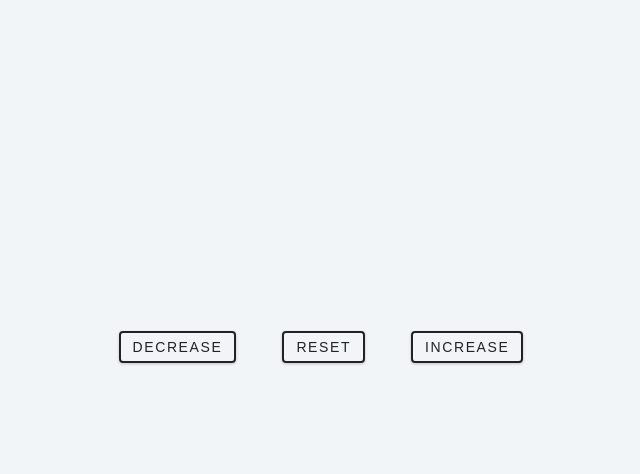
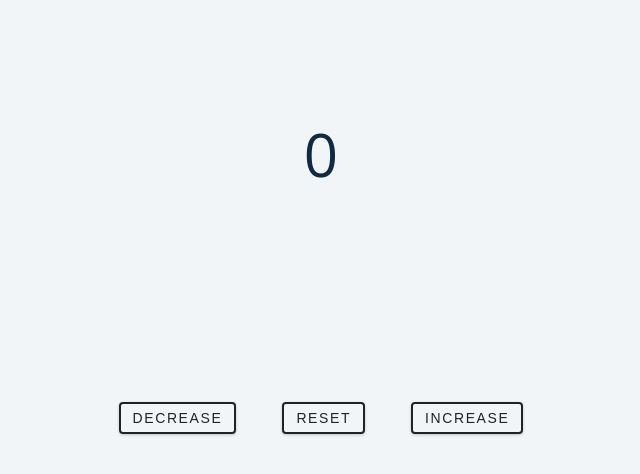
Before and after one commit to DanieleErcoli243/counter, a plain HTML site: page index.html in a window 1280 px wide. Shown: the part 260-734 px from the top of the page, without its empty margins (319-959 px from the left). Drawn offline with nearby package versions, Linux system fonts and the light colour scheme.

Commit message:
changed the h2 to a span and increased the font-size

```diff
--- a/index.html
+++ b/index.html
@@ -13,6 +13,7 @@
 <body>
   <main class="container">
     <h1>Counter</h1>
+    <span>0</span>
     <div class="btn-box">
       <button class="btn">Decrease</button>
       <button class="btn">Reset</button>
--- a/styles.css
+++ b/styles.css
@@ -212,6 +212,12 @@ main {
   background: var(--clr-black);
 }
 
+/* contatore */
+
+span {
+  font-size: 60px;
+}
+
 
 /* contenitore dei bottoni */
 .btn-box {
```
